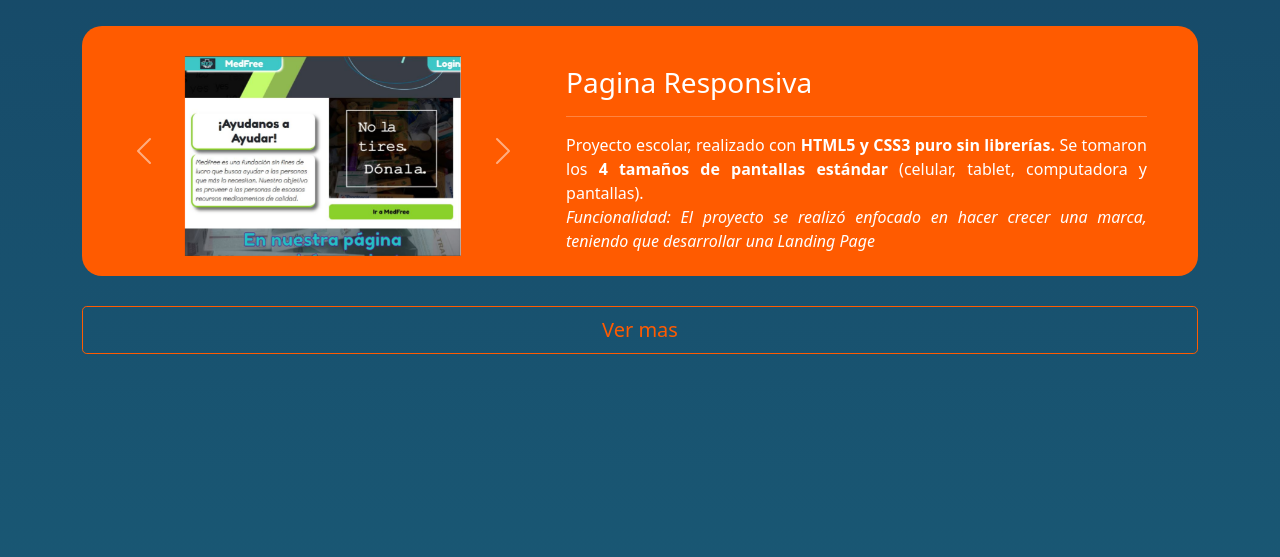
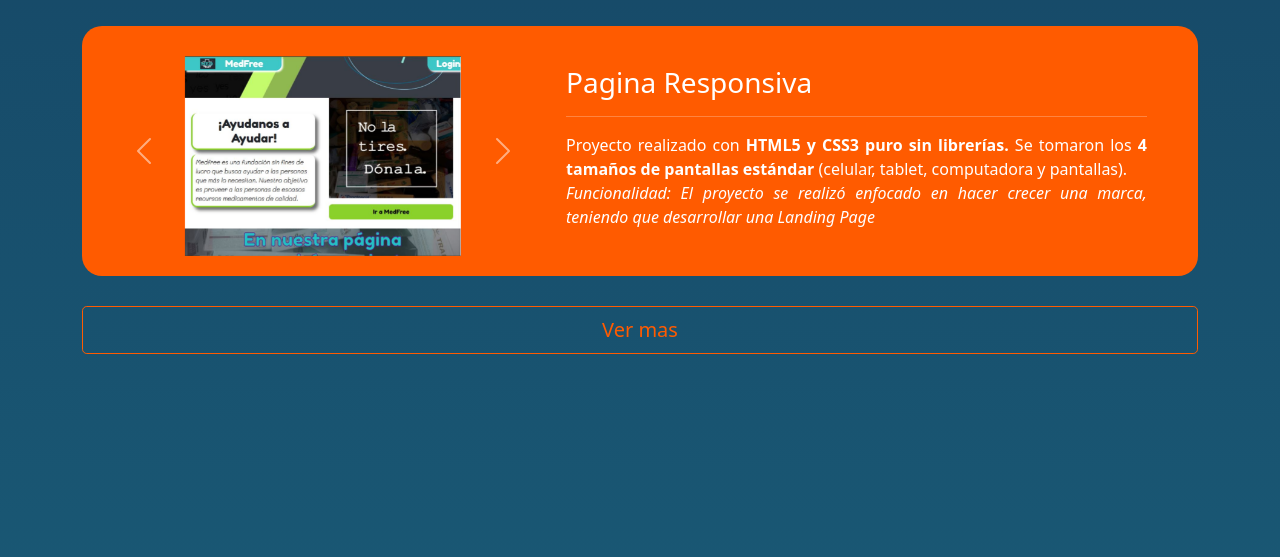
Before and after one commit to AlejandroEspinoza28/portafolio, a plain HTML site: page index.html in a window 1280 px wide. Shown: the part 1483-2040 px from the top of the page. Drawn offline with nearby package versions, Linux system fonts and the light colour scheme.

Commit message:
Update index.html

```diff
--- a/index.html
+++ b/index.html
@@ -147,7 +147,7 @@
                     <div style="display: inline-block; width: 55%; margin-left: 3%;">
                       <h3>Pagina Responsiva</h3>
                       <hr>
-                      <p style="text-align: justify;">Proyecto escolar, realizado con <strong> HTML5 y CSS3 puro sin librerías.</strong> Se tomaron los <strong>4 tamaños de pantallas estándar</strong> (celular, tablet, computadora y pantallas). <br>
+                      <p style="text-align: justify;">Proyecto realizado con <strong> HTML5 y CSS3 puro sin librerías.</strong> Se tomaron los <strong>4 tamaños de pantallas estándar</strong> (celular, tablet, computadora y pantallas). <br>
                        <em> Funcionalidad: El proyecto se realizó enfocado en hacer crecer una marca, teniendo que desarrollar una Landing Page</em> </p>
                       <!--<a href="https://medfreecompany.github.io/" target="_blank" class="btn" id="botonProyecto">Ver Proyecto</a>-->
                     </div>
```
